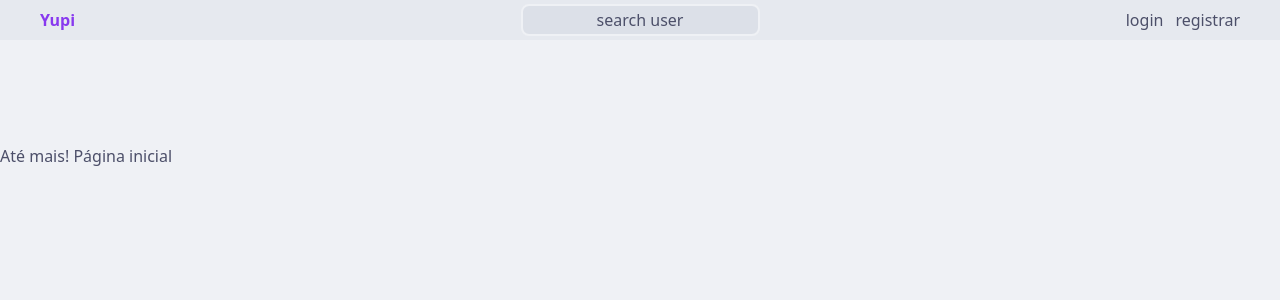
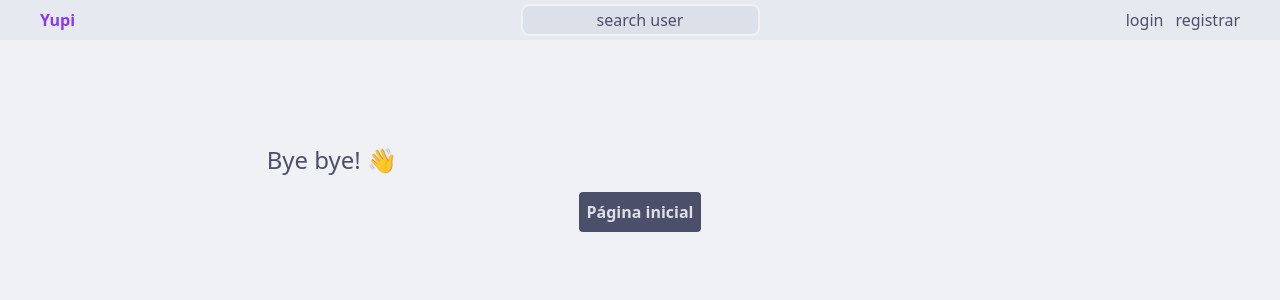
Before and after one commit to rommuloifrn/yupi, a Django app: template core/templates/core/auth/logout.html in a window 1280 px wide. Shown: the top 300 px of the page. Run offline with Django 5.2, Linux system fonts and the light colour scheme; the template is opened without the code that fills it, so the values that code supplies are empty.

Commit message:
fix: logout page message

```diff
--- a/core/templates/core/auth/logout.html
+++ b/core/templates/core/auth/logout.html
@@ -1,6 +1,8 @@
 {% extends 'core/main.html' %}
 
 {% block content %}
-Até mais!
-<a href="{% url 'home' %}">Página inicial</a>
+<main class="mainmain">
+    <span class="text-2xl">Bye bye! &#128075</span>
+    <a class="not-simple-btn mx-0" href="{% url 'home' %}">Página inicial</a>
+</main>
 {% endblock content %}
```
